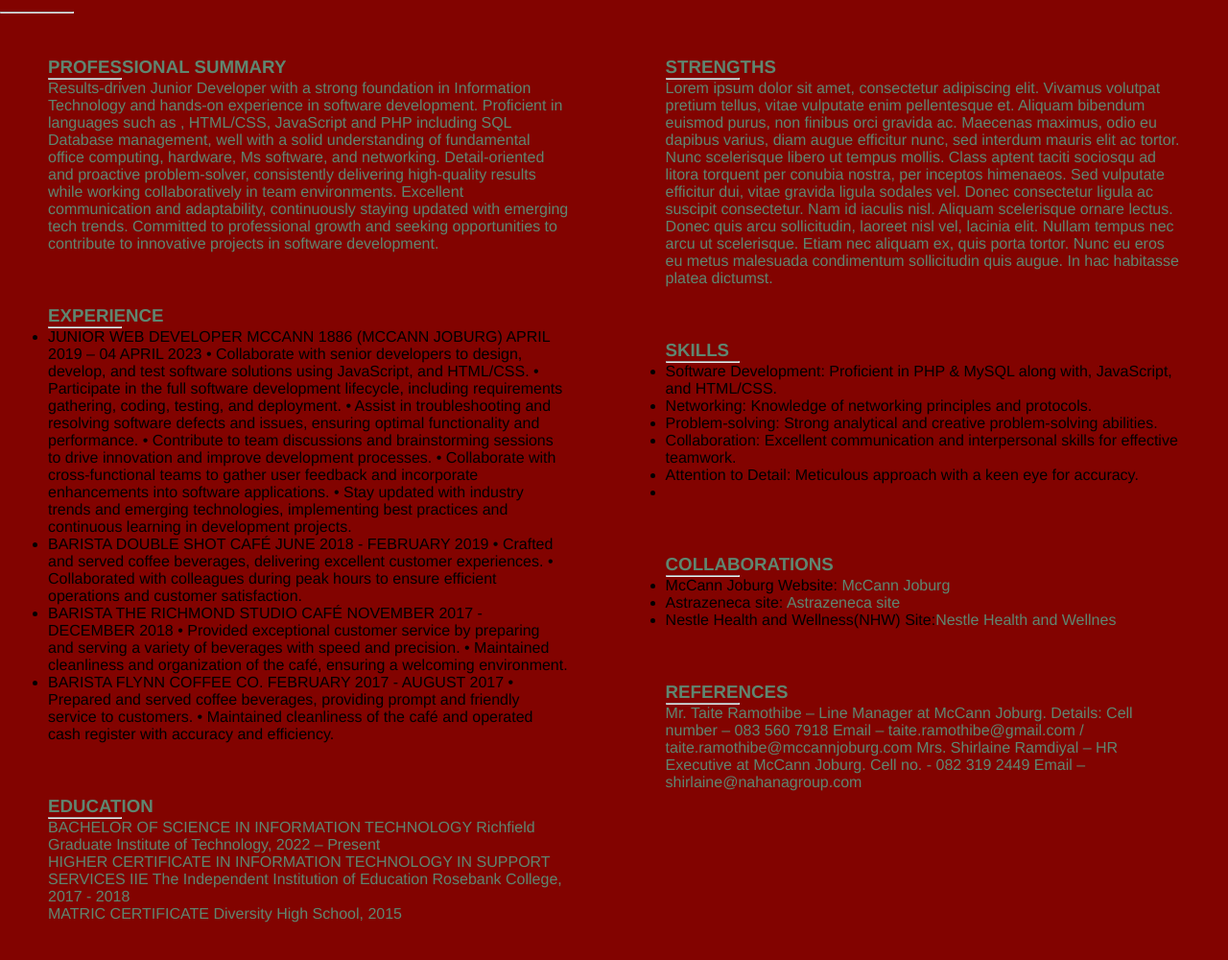
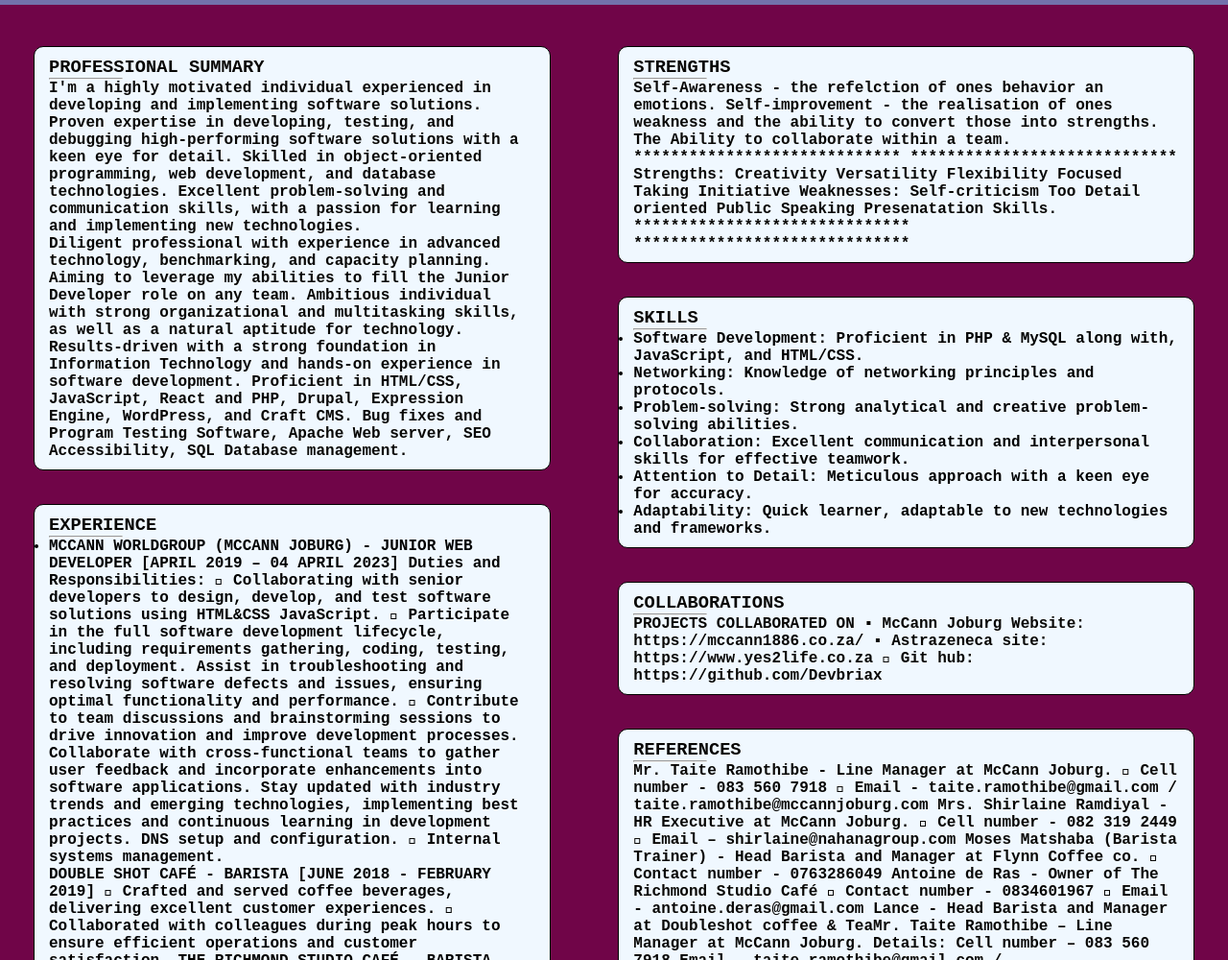
Before and after one commit to Devbriax/resume-cv, a plain HTML site: page index.html in a window 1280 px wide. Shown: the part 190-1190 px from the top of the page at 96% size. Drawn offline with Linux system fonts and the light colour scheme.

Commit message:
Update
Changes

```diff
--- a/assets/css/styles.css
+++ b/assets/css/styles.css
@@ -1,56 +1,82 @@
+:root {
+  --font-family: url();
+  --font-color: #080705;
+  /** Black **/
+  --paragraph-color: #362023;
+  /** Licorice **/
+  --primary-color: #700548;
+  /** Tyrian Purple **/
+  --secondary-color: #7272AB;
+  /**Glaucou **/
+  --tertiary-color: #7899D4;
+  /** Vista Blue**/
+}
+
 * {
   margin: 0;
   padding: 0;
-  font-family: 'helvetica', arial, helvetica;
+  font-family: monospace, serif;
+  font-weight: 600;
 }
-
 
 /************* MAIN-STYLING ************************/
 
 a {
   text-decoration: none;
-  color: #5F8670;
+  color: var(--tertiary-color);
 }
 
 /************* END-MAIN-STYLING ******************/
 
 /************* HEADER-SECTION *******************/
 #main-wrapper {
-  background-color: #820300;
+  background-color: var(--primary-color);
 
 }
 
 header {
   padding-top: 1em;
   padding-bottom: 1em;
+  padding-right: 1em;
+  padding-left: 1em;
   margin-top: 0.5em;
   margin-bottom: 0.5em;
+  background-color: var(--secondary-color);
 }
 
 .details {
   display: flex;
-  justify-content: space-evenly;
-  background-color: #820300;
+  justify-content: space-between;
+  /* align-content: center; */
+  align-items: center;
 }
+
+.heading-copy {
+  font-size: 16px;
+  text-transform: uppercase;
+  padding: 15px;
+}
+
 
 .heading-copy h3 {
   text-transform: uppercase;
-  color: #5F8670;
+  color: var(--font-color);
 }
 
 .heading-copy p {
   text-decoration: none;
-  color: #5F8670;
+  color: var(--font-color);
 }
 
 .bio-pic img {
   border-radius: 10vh;
-  border-color: #5F8670;
+  border-color: var(--primary-color);
 }
 
 /************* END-HEADER-SECTION *******************/
 hr {
   width: 75px;
+  color: var(--paragraph-color);
 }
 
 /************** MAIN-SECTION **************/
@@ -63,30 +89,36 @@ hr {
 .first-col article {
   padding: 10px 15px;
   margin: 35px;
+  border: 1px solid black;
+  border-radius: 10px;
+  background-color: aliceblue;
 }
 
 .first-col {
-  background-color: #820300;
+  background-color: var(--primary-color);
 }
 
 
 .second-col article {
   padding: 10px 15px;
   margin: 35px;
+  border: 1px solid black;
+  border-radius: 10px;
+  background-color: aliceblue;
 }
 
 .second-col {
-  background-color: #820300;
+  background-color: var(--primary-color);
 }
 
 article h3 {
   text-transform: uppercase;
-  color: #5F8670;
+  color: var(--font-color);
 }
 
 article p {
   text-align: left;
-  color: #5F8670;
+  color: var(--font-color);
 }
 
 /************** END-MAIN-SECTION **************/
@@ -96,8 +128,17 @@ footer {
   padding-top: 25px;
   padding-bottom: 25px;
   text-align: center;
-  color: #5F8670;
-  background-color: #820300;
+  color: var(--font-color);
+  background-color: var(--primary-color);
 }
 
 /************** END-FOOTER-SECTION **************/
+
+/************* MEDIA-QUERIES ******************/
+/** MOBILE **/
+@media screen and (min-width: 375px) {}
+
+/** DESKTOP **/
+@media screen and (min-width: 1336px) {}
+
+/************* MEDIA-QUERIES ******************/
--- a/index.html
+++ b/index.html
@@ -13,10 +13,12 @@
       <!--- HEADER-SECTION --->
       <header class="details">
         <div class="heading-copy">
-          <h3>Brian Mabaso</h3>
-          <h3>Web Developer</h3>
+          <h2>Brian JL. Mabaso</h2>
+          <p>Web Developer | Computer Science Student | Freelancer</p>
           <p>
-            <a href="mailto:mbrianlethu@gmail.com">mbrianlethu@gmail.com</a>
+            <strong>Email:</strong><a href="mailto:mbrianlethu@gmail.com">mbrianlethu@gmail.com</a> |
+            <strong>Phone</strong>:+27
+            662174026/ 0682125320
           </p>
         </div>
         <div class="bio-pic">
@@ -24,7 +26,7 @@
         </div>
       </header>
       <!--- END HEADER-SECTION --->
-      <hr />
+
       <!--- MAIN-SECTION --->
       <section class="content">
         <div class="first-col">
@@ -32,18 +34,31 @@
             <h3>Professional Summary</h3>
             <hr>
             <p>
-              Results-driven Junior Developer with a strong foundation in Information Technology and hands-on experience
-              in software
-              development. Proficient in languages such as , HTML/CSS, JavaScript and PHP including SQL Database
-              management, well with
-              a solid understanding of fundamental office computing, hardware, Ms software, and networking.
-              Detail-oriented and
-              proactive problem-solver, consistently delivering high-quality results while working collaboratively in
-              team
-              environments. Excellent communication and adaptability, continuously staying updated with emerging tech
-              trends.
-              Committed to professional growth and seeking opportunities to contribute to innovative projects in
-              software development.
+              I'm a highly motivated individual experienced in developing and implementing software solutions.
+              Proven
+              expertise in
+              developing, testing, and debugging high-performing software solutions with a keen eye for detail. Skilled
+              in
+              object-oriented programming, web development, and database technologies.
+              Excellent problem-solving and
+              communication
+              skills, with a passion for learning and implementing new technologies.
+            </p>
+            <p>
+              Diligent professional with experience in advanced technology, benchmarking, and capacity planning.
+              Aiming to leverage
+              my abilities to fill the Junior Developer role on any team. Ambitious individual with strong
+              organizational and
+              multitasking skills, as well as a natural aptitude for technology.
+            </p>
+            <p>
+              Results-driven with a strong foundation in Information Technology and hands-on experience in
+              software
+              development.
+              Proficient in HTML/CSS, JavaScript, React and PHP, Drupal, Expression Engine, WordPress, and Craft
+              CMS.
+              Bug fixes and
+              Program Testing Software, Apache Web server, SEO Accessibility, SQL Database management.
             </p>
           </article>
           <article id="experience">
@@ -52,67 +67,45 @@
             <p>
             <ul>
               <li>
-                JUNIOR WEB DEVELOPER
-                MCCANN 1886 (MCCANN JOBURG)
-                APRIL 2019 – 04 APRIL 2023
-                • Collaborate with senior developers to design, develop, and test software solutions using JavaScript,
-                and HTML/CSS.
-                • Participate in the full software development lifecycle, including requirements gathering, coding,
+                MCCANN WORLDGROUP (MCCANN JOBURG) - JUNIOR WEB DEVELOPER [APRIL 2019 – 04 APRIL 2023]
+                Duties and Responsibilities:
+                 Collaborating with senior developers to design, develop, and test software solutions using HTML&CSS
+                JavaScript.
+                 Participate in the full software development lifecycle, including requirements gathering, coding,
                 testing, and
-                deployment.
-                • Assist in troubleshooting and resolving software defects and issues, ensuring optimal functionality
-                and performance.
-                • Contribute to team discussions and brainstorming sessions to drive innovation and improve development
+                deployment. Assist in troubleshooting and resolving software defects and issues, ensuring optimal
+                functionality and
+                performance.
+                 Contribute to team discussions and brainstorming sessions to drive innovation and improve development
                 processes.
-                • Collaborate with cross-functional teams to gather user feedback and incorporate enhancements into
-                software
-                applications.
-                • Stay updated with industry trends and emerging technologies, implementing best practices and
-                continuous learning in
-                development projects.
+                Collaborate with cross-functional teams to gather user feedback and incorporate enhancements into
+                software applications.
+                Stay updated with industry trends and emerging technologies, implementing best practices and continuous
+                learning in
+                development projects. DNS setup and configuration.
+                 Internal systems management.
               </li>
-              <li>
-                BARISTA
-                DOUBLE SHOT CAFÉ
-                JUNE 2018 - FEBRUARY 2019
-                • Crafted and served coffee beverages, delivering excellent customer experiences.
-                • Collaborated with colleagues during peak hours to ensure efficient operations and customer
-                satisfaction.
-              </li>
-              <li>
-                BARISTA
-                THE RICHMOND STUDIO CAFÉ
-                NOVEMBER 2017 - DECEMBER 2018
-                • Provided exceptional customer service by preparing and serving a variety of beverages with speed and
-                precision.
-                • Maintained cleanliness and organization of the café, ensuring a welcoming environment.
-              </li>
-              <li>
-                BARISTA
-                FLYNN COFFEE CO.
-                FEBRUARY 2017 - AUGUST 2017
-                • Prepared and served coffee beverages, providing prompt and friendly service to customers.
-                • Maintained cleanliness of the café and operated cash register with accuracy and efficiency.
-              </li>
+              DOUBLE SHOT CAFÉ - BARISTA [JUNE 2018 - FEBRUARY 2019]
+               Crafted and served coffee beverages, delivering excellent customer experiences.
+               Collaborated with colleagues during peak hours to ensure efficient operations and customer satisfaction.
+              THE RICHMOND STUDIO CAFÉ - BARISTA [NOVEMBER 2017 - DECEMBER 2018]
+               Provided exceptional customer service by preparing and serving a variety of beverages with speed and
+              precision.
+               Maintained cleanliness and organization of the café, ensuring a welcoming environment.
+              FLYNN COFFEE CO. - BARISTA [FEBRUARY 2017 - AUGUST 2017]
+               Prepared and served coffee beverages, providing prompt and friendly service to customers.
+               Maintained cleanliness of the café and operated cash register with accuracy and efficiency.
             </ul>
             </p>
           </article>
           <article id="education">
             <h3>Education</h3>
             <hr>
-            <p>
-              BACHELOR OF SCIENCE IN INFORMATION TECHNOLOGY
-              Richfield Graduate Institute of Technology, 2022 – Present
-            </p>
-            <p>
-              HIGHER CERTIFICATE IN INFORMATION TECHNOLOGY IN SUPPORT SERVICES
-              IIE The Independent Institution of Education Rosebank College,
-              2017 - 2018
-            </p>
-            <p>
-              MATRIC CERTIFICATE
-              Diversity High School, 2015
-            </p>
+            BACHELOR OF SCIENCE IN INFORMATION TECHNOLOGY
+            Richfield Graduate Institute of Technology: [2022 – Present]
+            HIGHER CERTIFICATE IN INFORMATION TECHNOLOGY IN SUPPORT SERVICES
+            IIE The Independent Institution of Education Rosebank College: [2017 - 2018]
+            MATRIC CERTIFICATE - Diversity High School: [2015]
           </article>
           <article id="languages">
             <h3>Language</h3>
@@ -130,21 +123,28 @@
             <h3>Strengths</h3>
             <hr>
             <p>
-              Lorem ipsum dolor sit amet, consectetur adipiscing elit. Vivamus volutpat pretium tellus, vitae vulputate
-              enim
-              pellentesque et. Aliquam bibendum euismod purus, non finibus orci gravida ac. Maecenas maximus, odio eu
-              dapibus varius,
-              diam augue efficitur nunc, sed interdum mauris elit ac tortor. Nunc scelerisque libero ut tempus mollis.
-              Class aptent
-              taciti sociosqu ad litora torquent per conubia nostra, per inceptos himenaeos. Sed vulputate efficitur
-              dui, vitae
-              gravida ligula sodales vel. Donec consectetur ligula ac suscipit consectetur. Nam id iaculis nisl. Aliquam
-              scelerisque
-              ornare lectus. Donec quis arcu sollicitudin, laoreet nisl vel, lacinia elit. Nullam tempus nec arcu ut
-              scelerisque.
-              Etiam nec aliquam ex, quis porta tortor. Nunc eu eros eu metus malesuada condimentum sollicitudin quis
-              augue. In hac
-              habitasse platea dictumst.
+              Self-Awareness - the refelction of ones behavior an emotions.
+              Self-improvement - the realisation of ones weakness and the ability to convert those into strengths.
+              The Ability to collaborate within a team.
+
+              *****************************
+              *****************************
+
+              Strengths:
+              Creativity
+              Versatility
+              Flexibility
+              Focused
+              Taking Initiative
+
+              Weaknesses:
+              Self-criticism
+              Too Detail oriented
+              Public Speaking
+              Presenatation Skills.
+
+              ******************************
+              ******************************
             </p>
           </article>
           <article id="skills">
@@ -172,7 +172,9 @@
                 Attention to Detail:
                 Meticulous approach with a keen eye for accuracy.
               </li>
-              <li></li>
+              <li>
+                Adaptability: Quick learner, adaptable to new technologies and frameworks.
+              </li>
             </ul>
             </p>
           </article>
@@ -180,24 +182,29 @@
             <h3>Collaborations</h3>
             <hr>
             <p>
-            <ul>
-              <li>
-                McCann Joburg Website: <a href=https://www.mccannjoburg.com/">McCann Joburg</a>
-              </li>
-              <li>
-                Astrazeneca site: <a href="https://www.yes2life.co.za">Astrazeneca site</a>
-              </li>
-              <li>
-                Nestle Health and Wellness(NHW) Site:<a href="#">Nestle Health and Wellnes</a>
-              </li>
-            </ul>
+              PROJECTS COLLABORATED ON
+              ▪ McCann Joburg Website: https://mccann1886.co.za/
+              ▪ Astrazeneca site: https://www.yes2life.co.za
+               Git hub: https://github.com/Devbriax
             </p>
           </article>
           <article id="achievements">
             <h3>References</h3>
             <hr>
             <p>
-              Mr. Taite Ramothibe – Line Manager at McCann Joburg.
+              Mr. Taite Ramothibe - Line Manager at McCann Joburg.
+               Cell number - 083 560 7918
+               Email - taite.ramothibe@gmail.com / taite.ramothibe@mccannjoburg.com
+              Mrs. Shirlaine Ramdiyal - HR Executive at McCann Joburg.
+               Cell number - 082 319 2449
+               Email – shirlaine@nahanagroup.com
+              Moses Matshaba (Barista Trainer) - Head Barista and Manager at Flynn Coffee co.
+               Contact number - 0763286049
+              Antoine de Ras - Owner of The Richmond Studio Café
+               Contact number - 0834601967
+               Email - antoine.deras@gmail.com
+              Lance - Head Barista and Manager at Doubleshot coffee & TeaMr. Taite Ramothibe – Line Manager at McCann
+              Joburg.
               Details:
               Cell number – 083 560 7918
               Email – taite.ramothibe@gmail.com / taite.ramothibe@mccannjoburg.com
@@ -205,17 +212,23 @@
               Mrs. Shirlaine Ramdiyal – HR Executive at McCann Joburg.
               Cell no. - 082 319 2449
               Email – shirlaine@nahanagroup.com
+
+               Contact number - 0788775656
+               Email - hlonilance1@gmail.com
+              Belinda Flynn - Owner of Flynn Coffee co.
+               Contact number - 0818305007
+               Email - belinda@flynn.coffee
             </p>
           </article>
         </div>
       </section>
       <!--- END MAIN-SECTION --->
-      <hr />
+
       <!--- FOOTER-SECTION --->
       <footer class="bottom-tag">
         <small>
           <span>
-            Built by &copy; Devbriax
+            Developed by &copy; Devbriax
           </span>
         </small>
       </footer>
```
Also changed, not shown: 1 other file.
